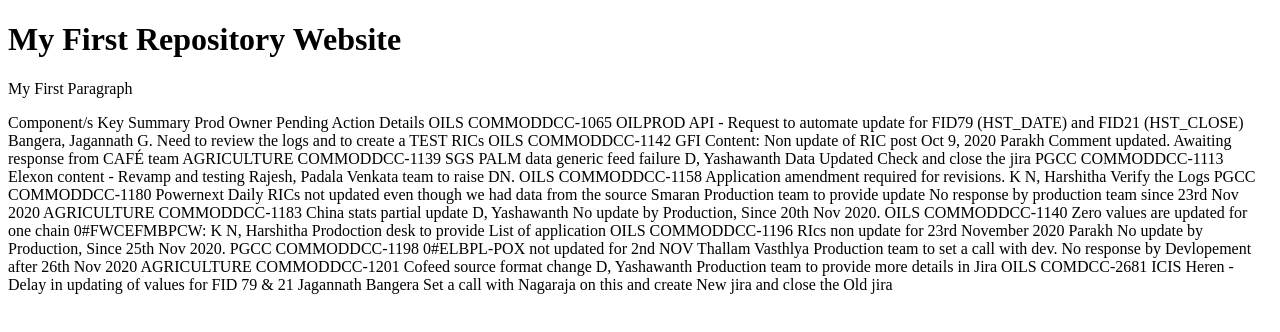
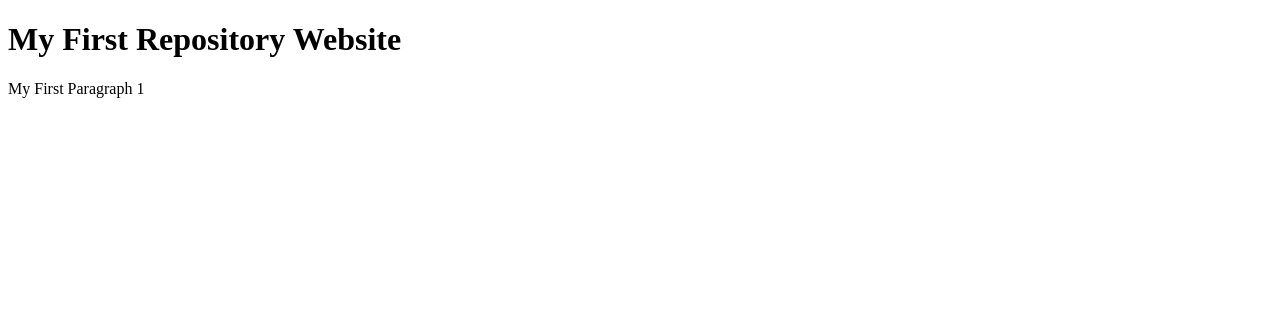
Before and after one commit to Kirankumar007-web/kirankumargitt, a plain HTML site: page index.html in a window 1280 px wide. Drawn offline with Linux system fonts and the light colour scheme.

Commit message:
Update index.html

```diff
--- a/index.html
+++ b/index.html
@@ -7,19 +7,6 @@
 	<body>
 		<h1>My First Repository Website</h1>
 		<h2?Sub-Title</h2>
-		<p>My First Paragraph</p>
-		<p>Component/s	Key	Summary	Prod Owner	Pending Action Details
-OILS	COMMODDCC-1065	OILPROD API - Request to automate update for FID79 (HST_DATE) and FID21 (HST_CLOSE)	Bangera, Jagannath G. 	Need to review the logs and to create a TEST RICs
-OILS	COMMODDCC-1142	GFI Content: Non update of RIC <GFISGXPTC4QZ0> post Oct 9, 2020	Parakh	Comment updated. Awaiting response from CAFÉ team
-AGRICULTURE	COMMODDCC-1139	SGS PALM data generic feed failure	D, Yashawanth 	Data Updated Check and close the jira
-PGCC	COMMODDCC-1113	Elexon content - Revamp and testing	Rajesh, Padala Venkata 	team to raise DN.
-OILS	COMMODDCC-1158	Application amendment required for revisions.	K N, Harshitha 	Verify the Logs
-PGCC	COMMODDCC-1180	Powernext Daily RICs not updated even though we had data from the source	Smaran	Production team to provide update No response by production team since 23rd Nov 2020
-AGRICULTURE	COMMODDCC-1183	China stats partial update	D, Yashawanth 	No update by Production, Since 20th Nov 2020.
-OILS	COMMODDCC-1140	Zero values are updated for one chain 0#FWCEFMBPCW:	K N, Harshitha 	Prodoction desk to provide List of application
-OILS	COMMODDCC-1196	RIcs non update for 23rd November 2020	Parakh	No update by Production, Since 25th Nov 2020.
-PGCC	COMMODDCC-1198	0#ELBPL-POX not updated for 2nd NOV	Thallam Vasthlya	Production team to set a call with dev. No response by Devlopement after 26th Nov 2020
-AGRICULTURE	COMMODDCC-1201	Cofeed source format change	D, Yashawanth 	Production team to provide more details in Jira
-OILS	COMDCC-2681	ICIS Heren - Delay in updating of values for FID 79 & 21	Jagannath Bangera	Set a call with Nagaraja on this and create New jira and close the Old jira</p>
+		<p>My First Paragraph 1</p>
 	</body>
 </html>
```
